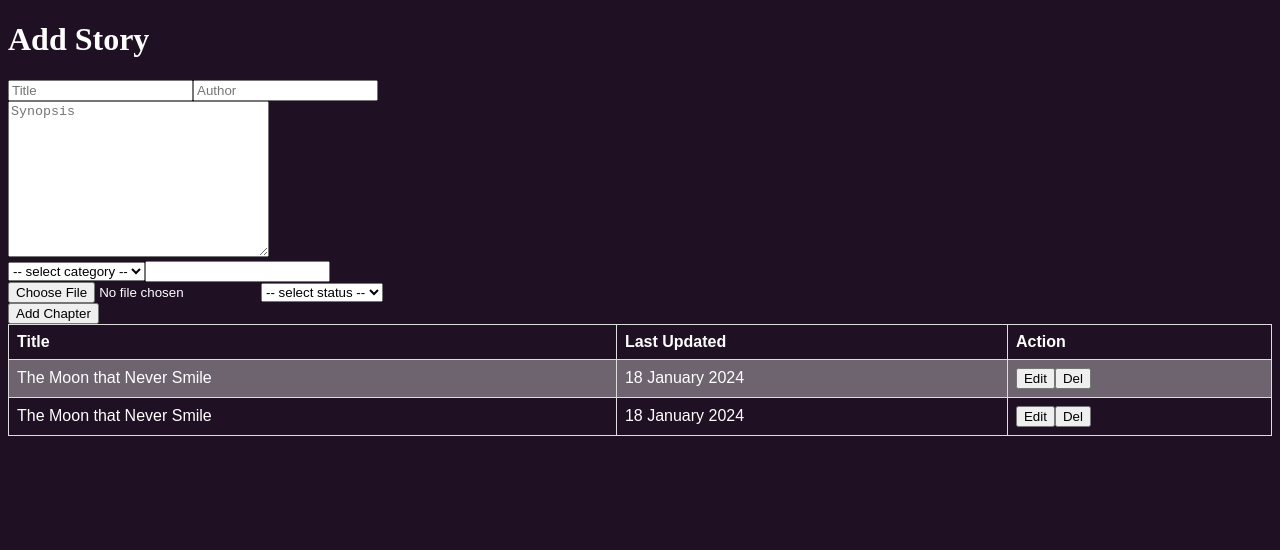
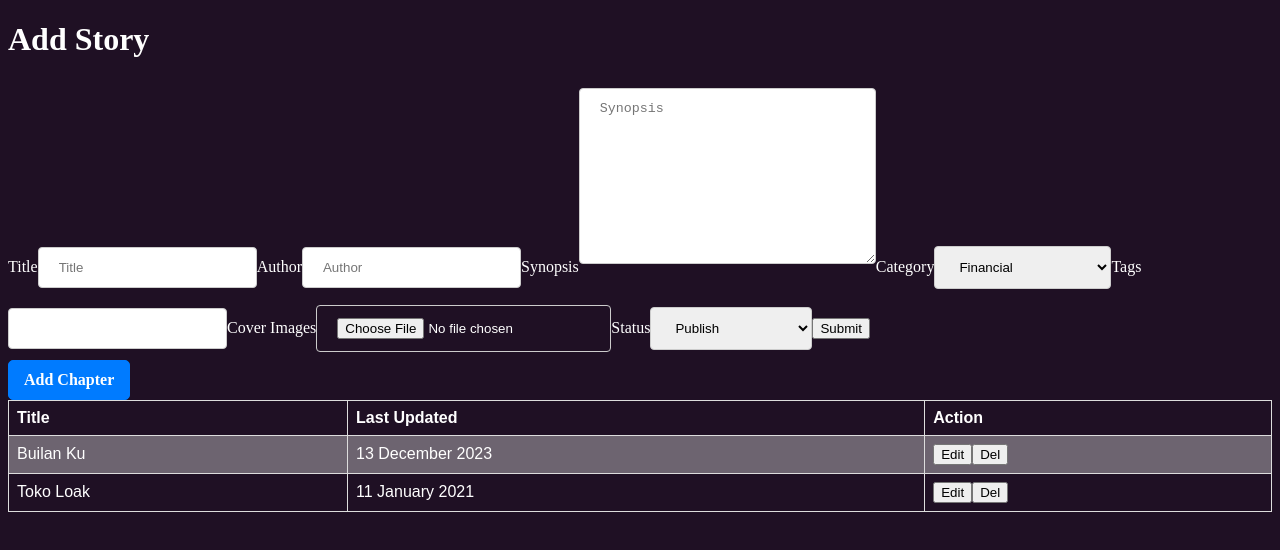
Before and after one commit to han-suu/StoryApp, a React (Vite) app in the folder StoryApp/: page /addStory in a window 1280 px wide. Shown: the top 550 px of the page. Built offline with nearby package versions, Linux system fonts and the light colour scheme.

Commit message:
+ addStory basic function

```diff
--- a/StoryApp/src/pages/addChapter/addChapter.jsx
+++ b/StoryApp/src/pages/addChapter/addChapter.jsx
@@ -2,9 +2,17 @@ import './addChapter.css'
 
 function AddChapter() {
 
+  const handleSubmit = (e) => {
+    e.preventDefault();
+    console.log("Submit")
+  };
+
   return (
     <div>
         <h1>Add Chapter</h1>
+        <form onSubmit={handleSubmit}>
+
+        </form>
         <input type="text"  placeholder='Title'/>
         <br />
         <textarea cols="30" rows="10" placeholder='Synopsis'></textarea>
--- a/StoryApp/src/pages/addStory/addStory.css
+++ b/StoryApp/src/pages/addStory/addStory.css
@@ -0,0 +1,28 @@
+input[type=text], select, textarea,input[type=file] {
+
+    padding: 12px 20px;
+    margin: 8px 0;
+    display: inline-block;
+    border: 1px solid #ccc;
+    border-radius: 4px;
+    box-sizing: border-box;
+  }
+
+
+/* .parent {
+    display: grid;
+    grid-template-columns: repeat(2, 1fr);
+    grid-template-rows: repeat(6, 1fr);
+    grid-column-gap: 0px;
+    grid-row-gap: 0px;
+}
+
+.div1 { grid-area: 1 / 1 / 2 / 2; }
+.div2 { grid-area: 1 / 2 / 2 / 3; }
+.div3 { grid-area: 2 / 1 / 3 / 3; }
+.div4 { grid-area: 3 / 1 / 4 / 2; }
+.div5 { grid-area: 3 / 2 / 4 / 3; }
+.div6 { grid-area: 4 / 1 / 5 / 2; }
+.div7 { grid-area: 4 / 2 / 5 / 3; }
+.div8 { grid-area: 5 / 1 / 6 / 3; }
+.div9 { grid-area: 6 / 1 / 7 / 3; } */
--- a/StoryApp/src/pages/addStory/addStory.jsx
+++ b/StoryApp/src/pages/addStory/addStory.jsx
@@ -1,47 +1,113 @@
 import './addStory.css'
-
+import { useState } from "react"
+import { Link } from "react-router-dom";
 function AddStory() {
 
+    const [formData, setFormData] = useState({
+        title: '',
+        author: '',
+        synopsis: '',
+        category: '',
+        tags: '',
+        coverImages: '',
+        status: '',
+      });
+
+    const handleInputChange = (e) => {
+        const { name, value } = e.target;
+        setFormData({
+          ...formData,
+          [name]: value,
+        });
+      };
+
+      const handleSubmit = (e) => {
+        e.preventDefault();
+        // Access form data from the state object
+        console.log(formData);
+        // Perform further actions, such as sending data to a server
+      };
+
+      const chapters = [{id:'1', title:'Builan Ku', updated:'13 December 2023'}, {id:'2', title:'Toko Loak', updated:'11 January 2021'}]
   return (
     <div>
         <h1>Add Story</h1>
-        <input type="text"  placeholder='Title'/>
-            <input type="text"  placeholder='Author'/>
-            <br />
-            <textarea cols="30" rows="10" placeholder='Synopsis'></textarea>
-            <br/>
-            <select name="category" id="">
-                <option disabled selected value> -- select category -- </option>
+            <form onSubmit={handleSubmit}>
+                <label>Title</label>
+                <input type="text" id='' name='title' placeholder='Title'
+                value={formData.title}
+                onChange={handleInputChange}
+                />
+
+                <label>Author</label>
+                <input type="text" id='' name='author'  placeholder='Author'
+                value={formData.author}
+                onChange={handleInputChange}
+                />
+
+                <label>Synopsis</label>
+                <textarea cols="30" rows="10" placeholder='Synopsis' name='synopsis'
+                value={formData.synopsis}
+                onChange={handleInputChange}
+                ></textarea>
+
+                <label>Category</label>
+                <select name="category" id=""
+                value={formData.category}
+                onChange={handleInputChange}
+                >
+                    <option disabled value> -- select category -- </option>
                     <option value="Financial">Financial</option>
                     <option value="Technology">Technology</option>
                     <option value="Health">Health</option>
                 </select>
-            <input type="text" name="" id="" />
-            <br/>
-            <input type="file" name="" id="" />
-            <select name="category" id="">
-                <option disabled selected value> -- select status -- </option>
+
+                <label>Tags</label>
+                <input type="text" name='tags' id=""
+                value={formData.tags}
+                onChange={handleInputChange}
+                />
+
+                <label>Cover Images</label>
+                <input type="file" name="coverImages" id=""
+                value={formData.file}
+                onChange={handleInputChange}
+                />
+
+                <label>Status</label>
+                <select name="status" id=""
+                value={formData.status}
+                onChange={handleInputChange}
+                >
+                    <option disabled value> -- select status -- </option>
                     <option value="Publish">Publish</option>
                     <option value="Draft">Draft</option>
                 </select>
+
+                <input type="submit" value="Submit"/>
+            </form>
+
             <div className='chapterList'>
-                <button>Add Chapter</button>
+
+                <Link to={`/addChapter`} className='nav-link'>Add Chapter</Link>
                 <table>
+                <tbody>
                     <tr>
                         <th>Title</th>
                         <th>Last Updated</th>
                         <th>Action</th>
                     </tr>
-                <tr>
-                    <td>The Moon that Never Smile</td>
-                    <td>18 January 2024</td>
+                    {chapters.map(chapter=>{
+                        return(
+                            <tr key={chapter.id}>
+                            <td>{chapter.title}</td>
+                            <td>{chapter.updated}</td>
                             <td><button>Edit</button><button>Del</button></td>
                             </tr>
-                <tr>
-                    <td>The Moon that Never Smile</td>
-                    <td>18 January 2024</td>
-                    <td><button>Edit</button><button>Del</button></td>
-                </tr>
+                        )
+                    })}
+
+                </tbody>
                 </table>
             </div>
     </div>
--- a/StoryApp/src/pages/home/Home.jsx
+++ b/StoryApp/src/pages/home/Home.jsx
@@ -4,9 +4,8 @@ function Home() {
 
   return (
     <div>
-        <h1>
-            Story List
-            <input type="text"  />
+        <h1>Story List</h1>
+        <input type="text"  />
             <button type="button">Filter</button>
 
             <Link to={`/addStory`} className='nav-link'>Add Story</Link>
@@ -36,7 +35,6 @@ function Home() {
                     <td></td>
                 </tr>
             </table>
-        </h1>
     </div>
   )
 }
```
Lines whose indentation alone changed are shown as unchanged.
